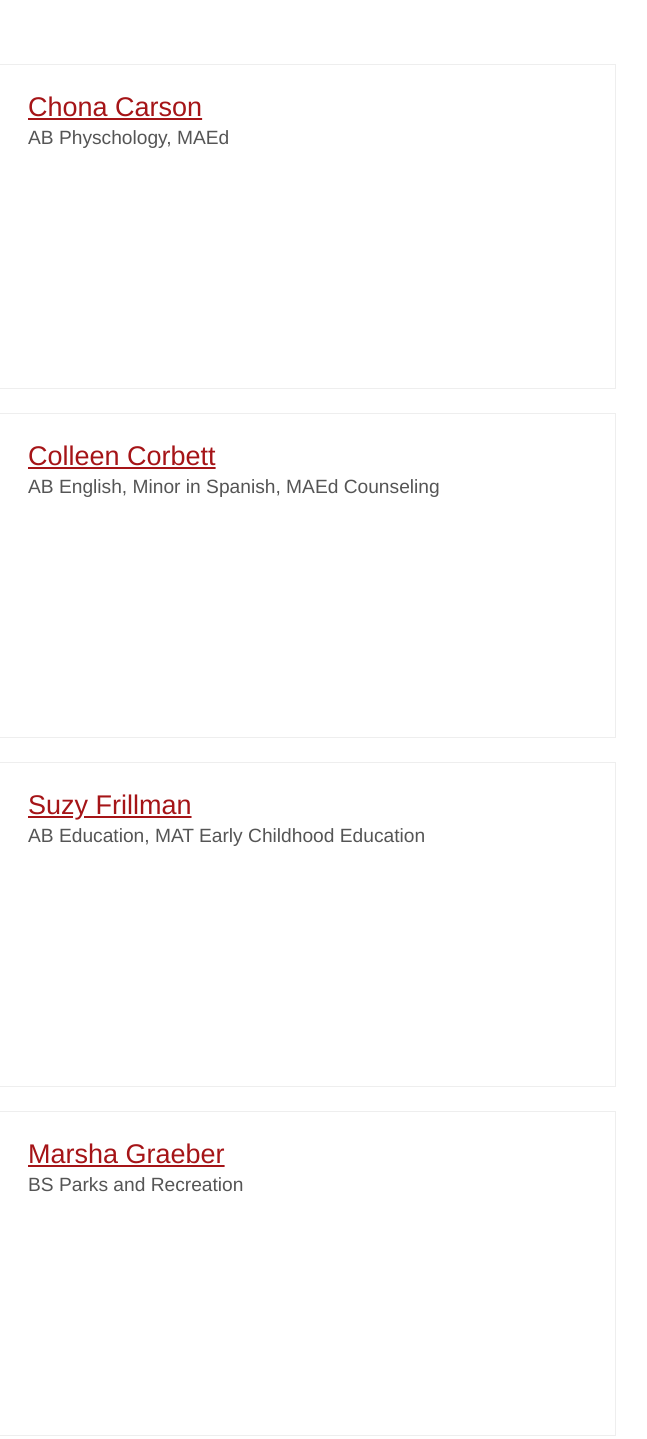
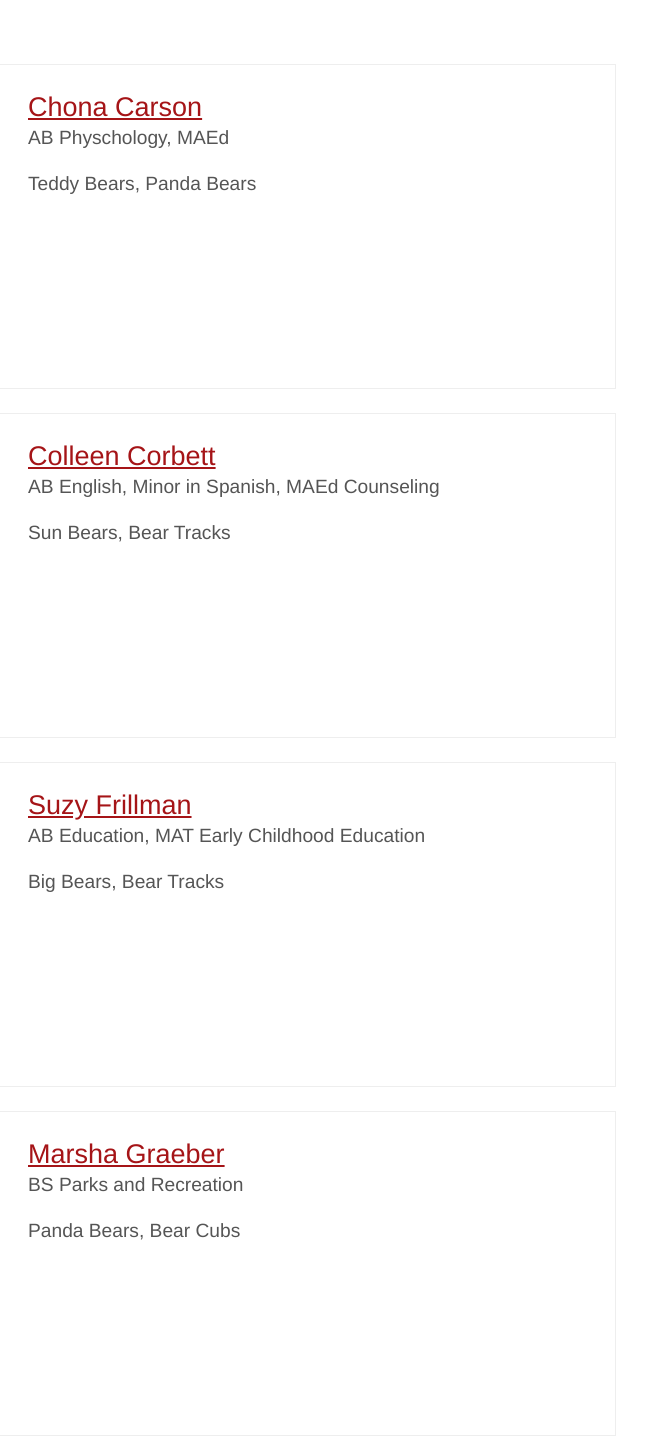
Before and after one commit to cse-256-f23/information-foraging-project-teni-michelle-sonia-natalia, a website: page files/staff.html in a window 1280 px wide. Shown: the part 899-2338 px from the top of the page, 289-936 px from the left. Drawn offline with nearby package versions, Linux system fonts and the light colour scheme; files that its build step writes are made by us from their sources; files whose address does not match are found by name.

Commit message:
finished staff and parent resources

```diff
--- a/files/staff.html
+++ b/files/staff.html
@@ -55,7 +55,10 @@
               <a href="files/chona_carson.html">Chona Carson
               </a>
             </h3>
-            <p class="staff-qualifications">AB Physchology, MAEd</p>
+            <p class="staff-qualifications">AB Physchology, MAEd <br><br>
+                Teddy Bears, Panda Bears
+            </p>
+
           </div>
         </div>
       </div>
@@ -70,7 +73,8 @@
               </a>
             </h3>
             <p class="staff-qualifications">
-              AB English, Minor in Spanish, MAEd Counseling
+              AB English, Minor in Spanish, MAEd Counseling <br><br>
+              Sun Bears, Bear Tracks
             </p>
           </div>
         </div>
@@ -86,7 +90,8 @@
               </a>
             </h3>
             <p class="staff-qualifications">
-              AB Education, MAT Early Childhood Education
+              AB Education, MAT Early Childhood Education <br><br>
+              Big Bears, Bear Tracks
             </p>
           </div>
         </div>
@@ -101,7 +106,9 @@
               <a href="files/marsha_graeber.html">Marsha Graeber
               </a>
             </h3>
-            <p class="staff-qualifications">BS Parks and Recreation</p>
+            <p class="staff-qualifications">BS Parks and Recreation <br><br>
+                Panda Bears, Bear Cubs
+            </p>
           </div>
         </div>
       </div>
@@ -117,7 +124,8 @@
             </h3>
             <p class="staff-qualifications">
               AB Speech Communication, <br>
-              MAT Early Childhood Education
+              MAT Early Childhood Education <br><br>
+              Big Bears
             </p>
           </div>
         </div>
@@ -134,7 +142,8 @@
             </h3>
             <p class="staff-qualifications">
               BS Elementary Education, MAEd Teaching, <br>
-              Early Childhood Education
+              Early Childhood Education <br><br>
+              Teddy Bears, Bear Cubs, Sun Bears
             </p>
           </div>
         </div>
```
Also changed, not shown: files/parent_resources.html (+2 -0 lines).
